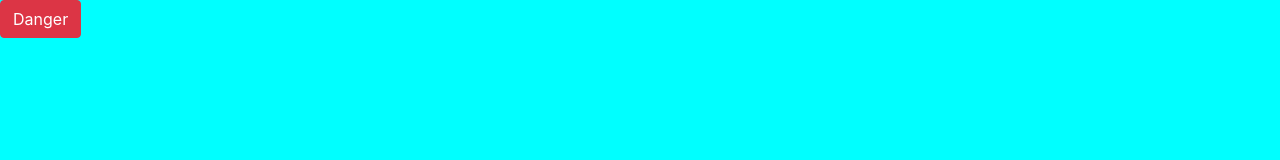
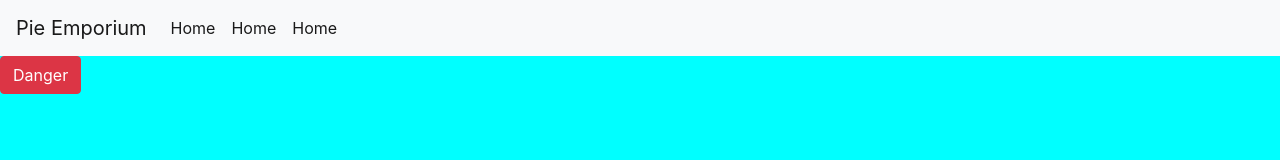
Before and after one commit to jbkey2015/bootstrap, a plain HTML site: page index.html in a window 1280 px wide. Drawn offline with nearby package versions, Linux system fonts and the light colour scheme.

Commit message:
added navbar

```diff
--- a/index.html
+++ b/index.html
@@ -9,6 +9,26 @@
     <title>Bootstrap</title>
 </head>
 <body>
+        <nav class="navbar navbar-expand-lg navbar-light bg-light">
+                <a class="navbar-brand" href="#">Pie Emporium</a>
+                <button class="navbar-toggler" type="button" data-toggle="collapse" data-target="#navbarSupportedContent" aria-controls="navbarSupportedContent" aria-expanded="false" aria-label="Toggle navigation">
+                  <span class="navbar-toggler-icon"></span>
+                </button>
+
+                <div class="collapse navbar-collapse" id="navbarSupportedContent">
+                  <ul class="navbar-nav mr-auto">
+                    <li class="nav-item active">
+                      <a class="nav-link" href="#">Home <span class="sr-only">(current)</span></a>
+                    </li>
+                    <li class="nav-item active">
+                      <a class="nav-link" href="#">Home <span class="sr-only">(current)</span></a>
+                    </li>
+                    <li class="nav-item active">
+                      <a class="nav-link" href="#">Home <span class="sr-only">(current)</span></a>
+                    </li>
+                  </ul>
+                </div>
+              </nav>
     <button type="button" class="btn btn-danger">Danger</button>
     <script src="main.js"></script>
 </body>
```
